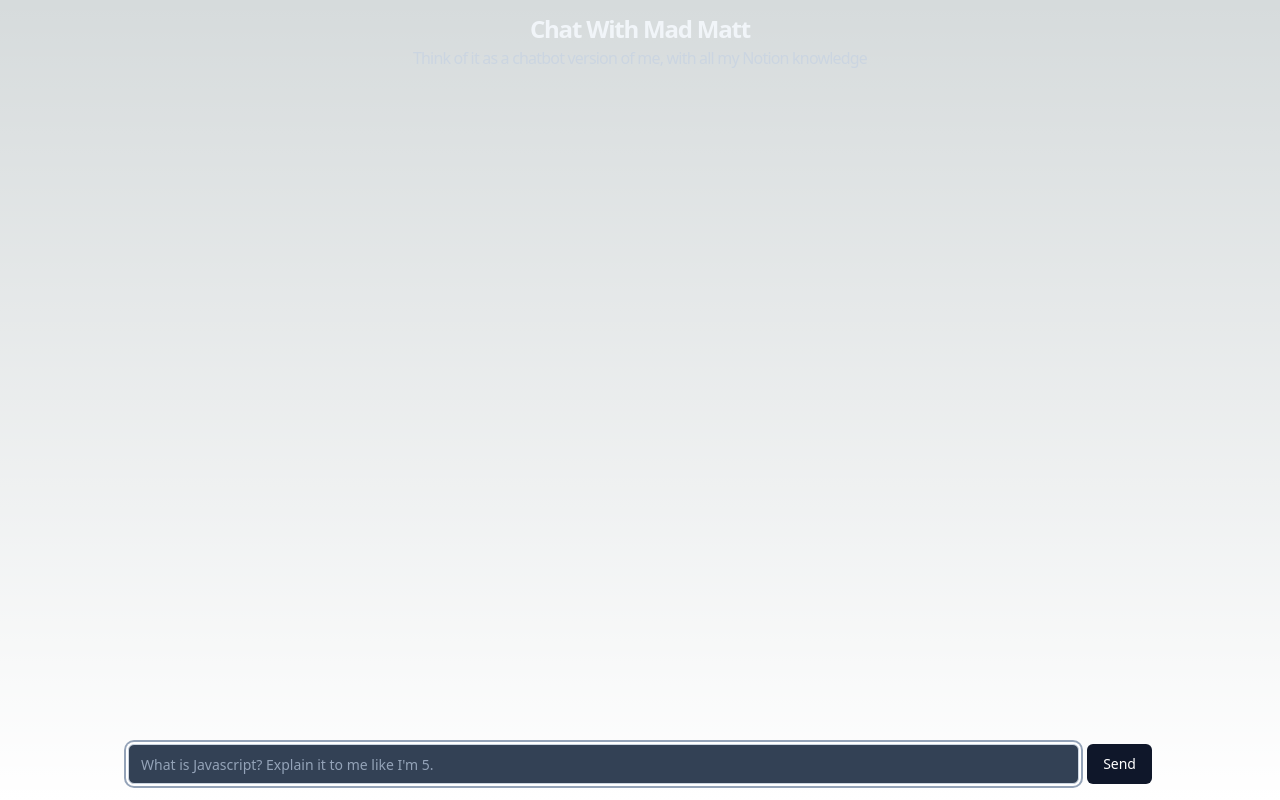
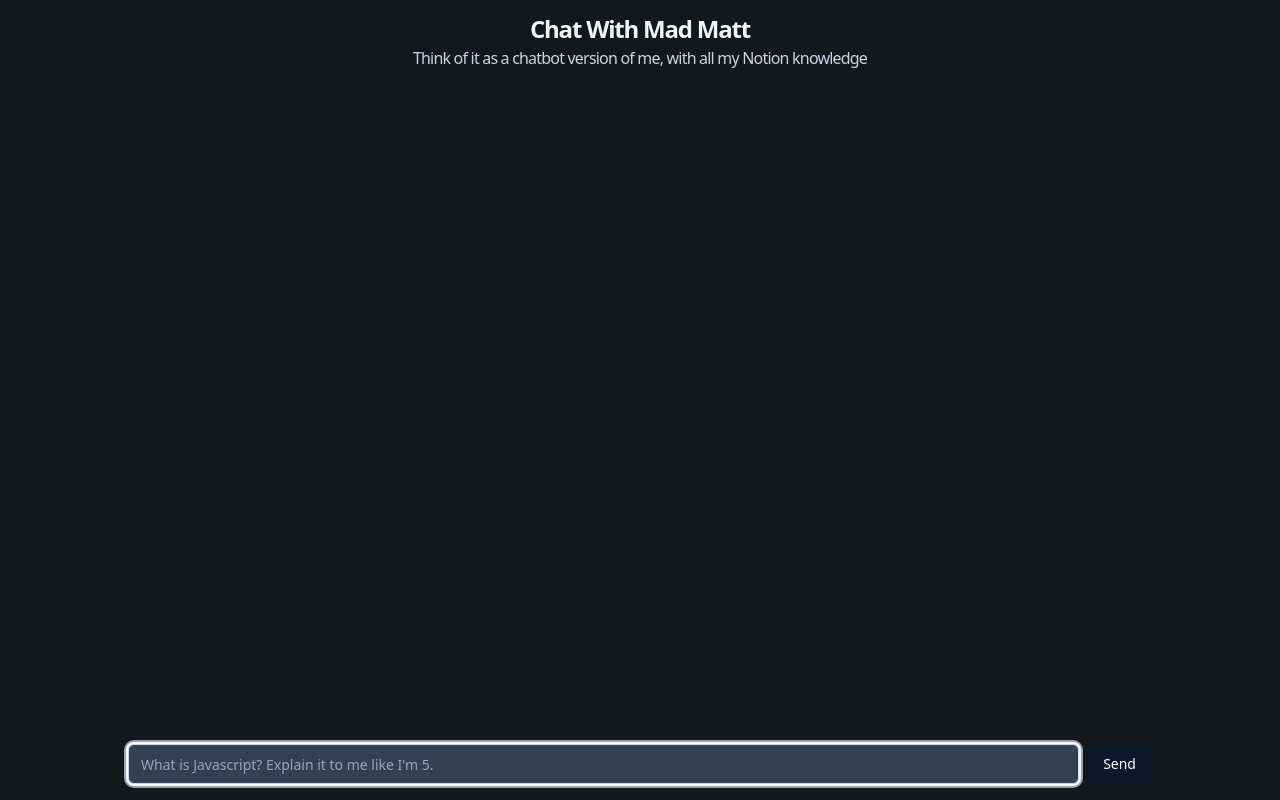
Before and after one commit to mattchw/mad-matt-ai, a Next.js app: page / in a window 1280 px wide. Built offline with nearby package versions, Linux system fonts and the light colour scheme.

Commit message:
fix(style): change background color

```diff
--- a/styles/globals.css
+++ b/styles/globals.css
@@ -2,26 +2,8 @@
 @tailwind components;
 @tailwind utilities;
 
-:root {
-  --foreground-rgb: 0, 0, 0;
-  --background-start-rgb: 214, 219, 220;
-  --background-end-rgb: 255, 255, 255;
+body {
+  width: 100%;
+  height: 100%;
+  background-color: #15181b;
 }
-
-@media (prefers-color-scheme: dark) {
-  :root {
-    --foreground-rgb: 255, 255, 255;
-    --background-start-rgb: 0, 0, 0;
-    --background-end-rgb: 0, 0, 0;
-  }
-}
-
-body {
-  color: rgb(var(--foreground-rgb));
-  background: linear-gradient(
-      to bottom,
-      transparent,
-      rgb(var(--background-end-rgb))
-    )
-    rgb(var(--background-start-rgb));
-}
```
